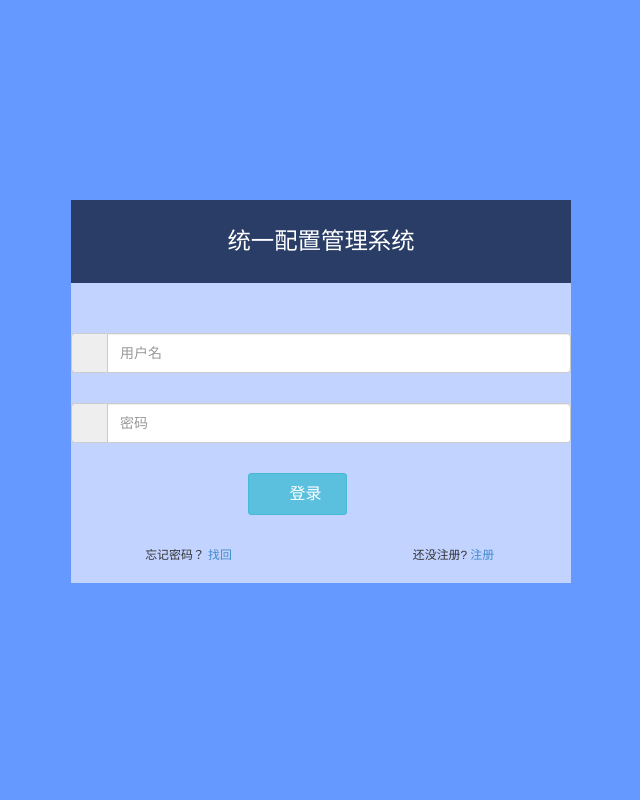
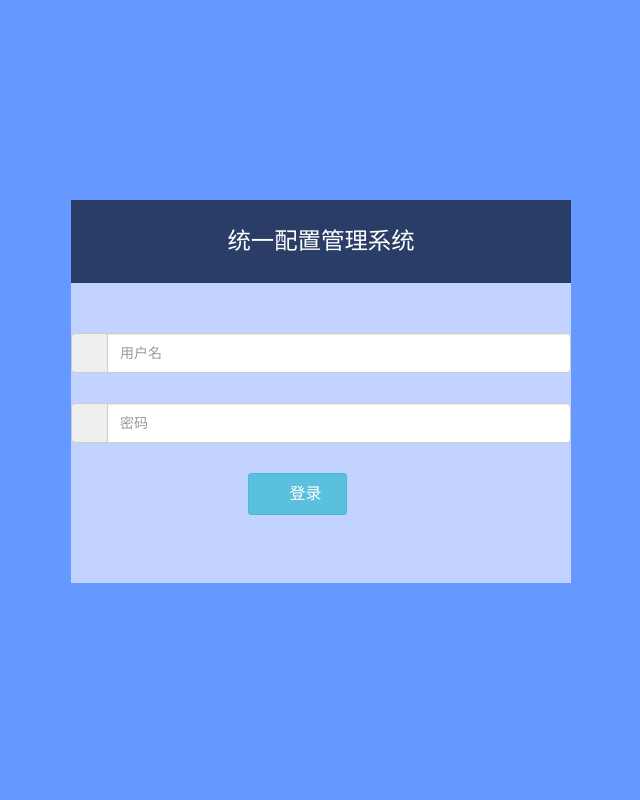
Before and after one commit to xiaoyang2008mmm/zkdash, a Python web app: template templates/login.html in a window 1280 px wide. Shown: the whole page, without its empty margins (319-959 px from the left). Run offline with Jinja, Linux system fonts and the light colour scheme; the template is opened without the code that fills it, so the values that code supplies are empty; some web fonts are replaced.

Commit message:
修改批量删除

```diff
--- a/handlers/handlers.py
+++ b/handlers/handlers.py
@@ -12,7 +12,7 @@ HANDLERS =[
 	   (r"/post_delete/",		Post_Delete),
 	   (r"/node_path/",		Node_Path),
 	   (r"/add_node/",		Add_Node),
-	   (r"/batch_delete/",		Hatch_Delete),
+	   (r"/batch_delete/",		Batch_Delete),
 	   (r"/login/",			Login_Handler),
 	   (r"/logout/", 		Logout_Handler),
 	]
--- a/templates/login.html
+++ b/templates/login.html
@@ -61,32 +61,7 @@
                   </button>
                 </div>
               </div>
-              <div class="form-group">
-                <div class="col-xs-6 link">
-                  <p class="text-center remove-margin">
-                    <small>
-                      忘记密码？
-                    </small>
-                    <a href="javascript:void(0)">
-                      <small>
-                        找回
-                      </small>
-                    </a>
-                  </p>
-                </div>
-                <div class="col-xs-6 link">
-                  <p class="text-center remove-margin">
-                    <small>
-                      还没注册?
-                    </small>
-                    <a href="javascript:void(0)">
-                      <small>
-                        注册
-                      </small>
-                    </a>
-                  </p>
-                </div>
-              </div>
+
             </form>
           </div>
         </div>
```
Also changed, not shown: static/js/zhangyue.js (+17 -8 lines), views/views.py (+20 -4 lines), 2 other files.
